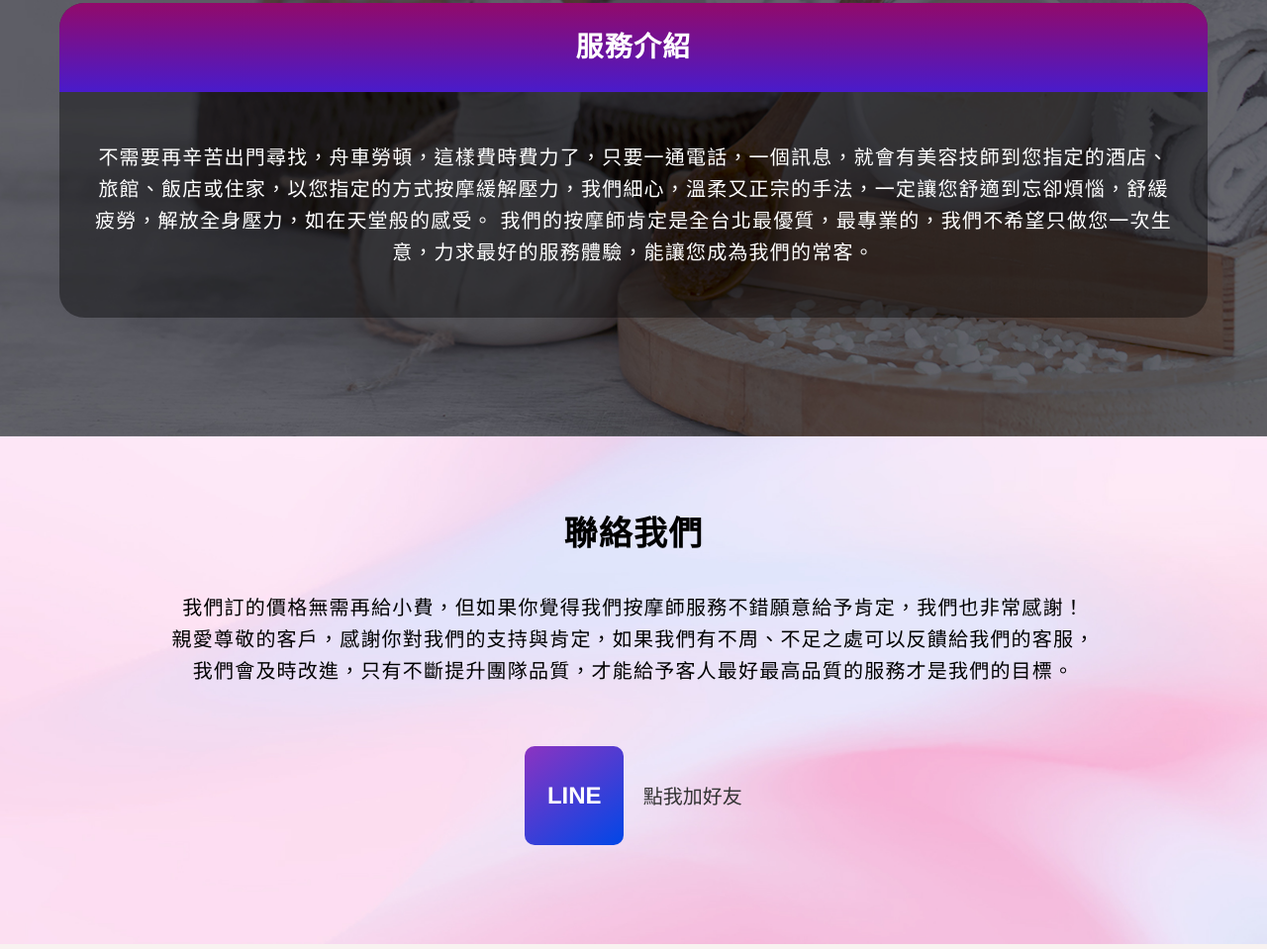
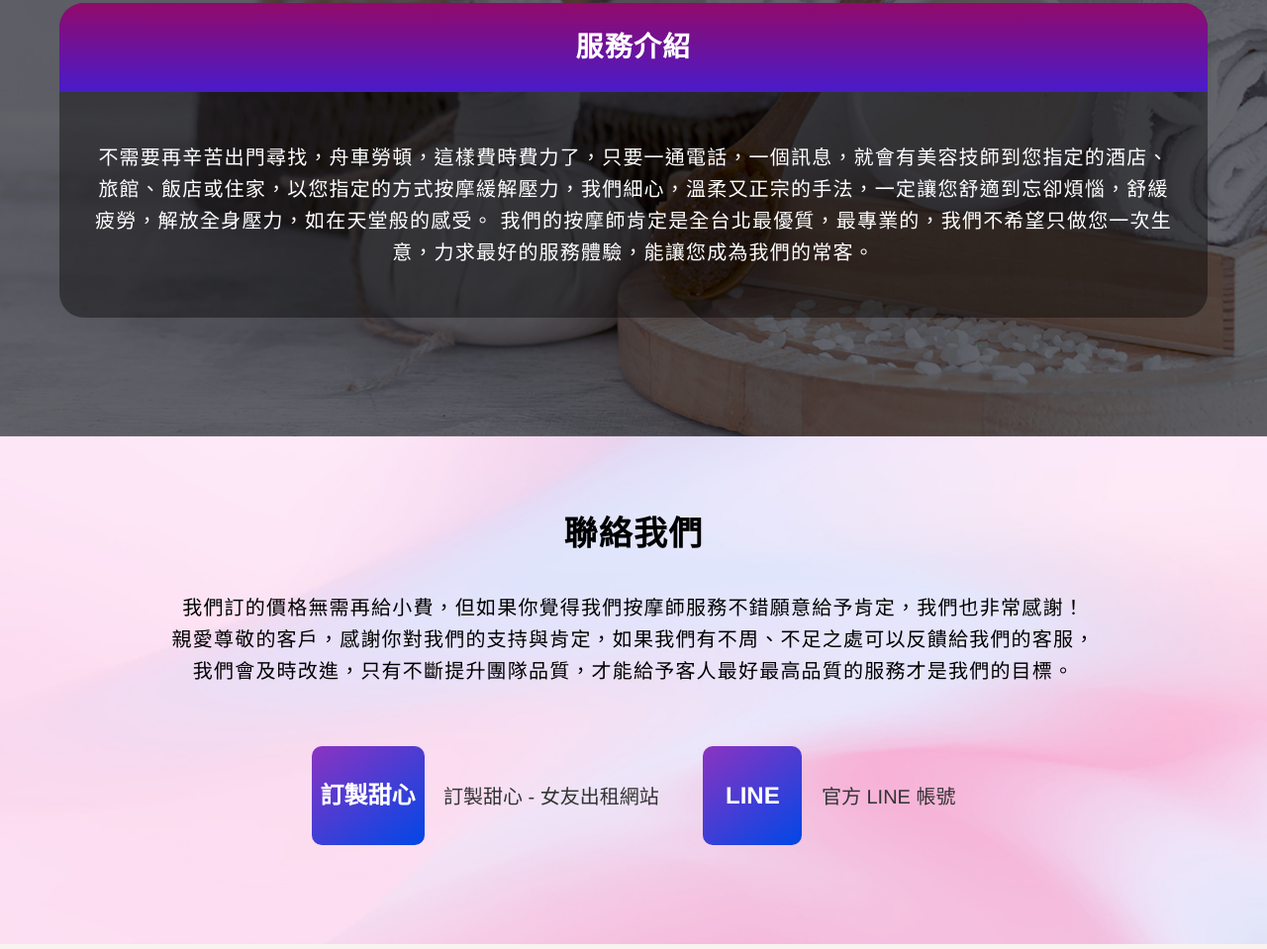
Before and after one commit to KaorryDesign/funrouspa, a plain HTML site: page index.html in a window 1280 px wide. Shown: the part 3198-4157 px from the top of the page at 99% size. Drawn offline with nearby package versions, Linux system fonts and the light colour scheme; a web font is replaced by a local one.

Commit message:
link fix

```diff
--- a/index.html
+++ b/index.html
@@ -264,9 +264,15 @@
 					-->
 
 					<div class="one-sec5-bot">
+						<div class="title">訂製甜心</div>
+						<a class="text" href="https://pd.ur-nicedate.com/" target="_blank" >訂製甜心 - 女友出租網站</a>
+					</div>
+
+					<div class="one-sec5-bot">
 						<div class="title">LINE</div>
-						<a class="text" href="https://line.me/ti/p/7ux0LN9VzI#~" target="_blank" >點我加好友</a>
+						<a class="text" href="https://lin.ee/pej0tztK" target="_blank" >官方 LINE 帳號</a>
 					</div>
+
 
 				</div>
 
```
